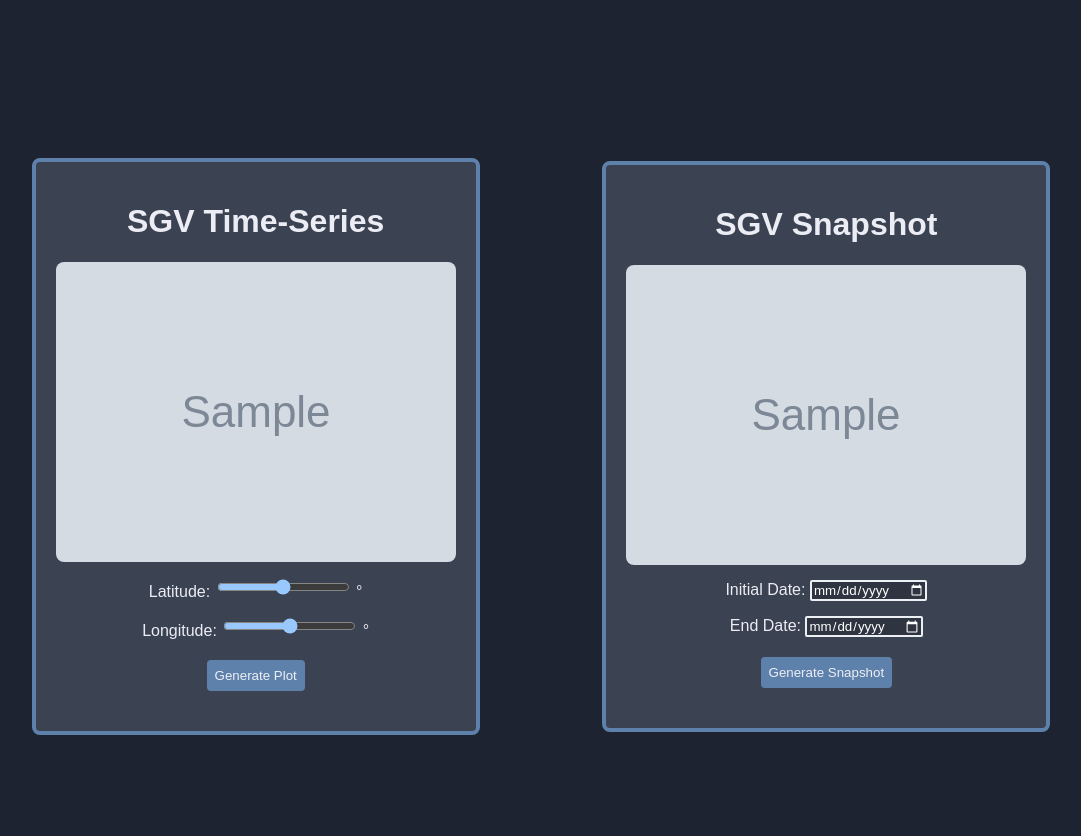
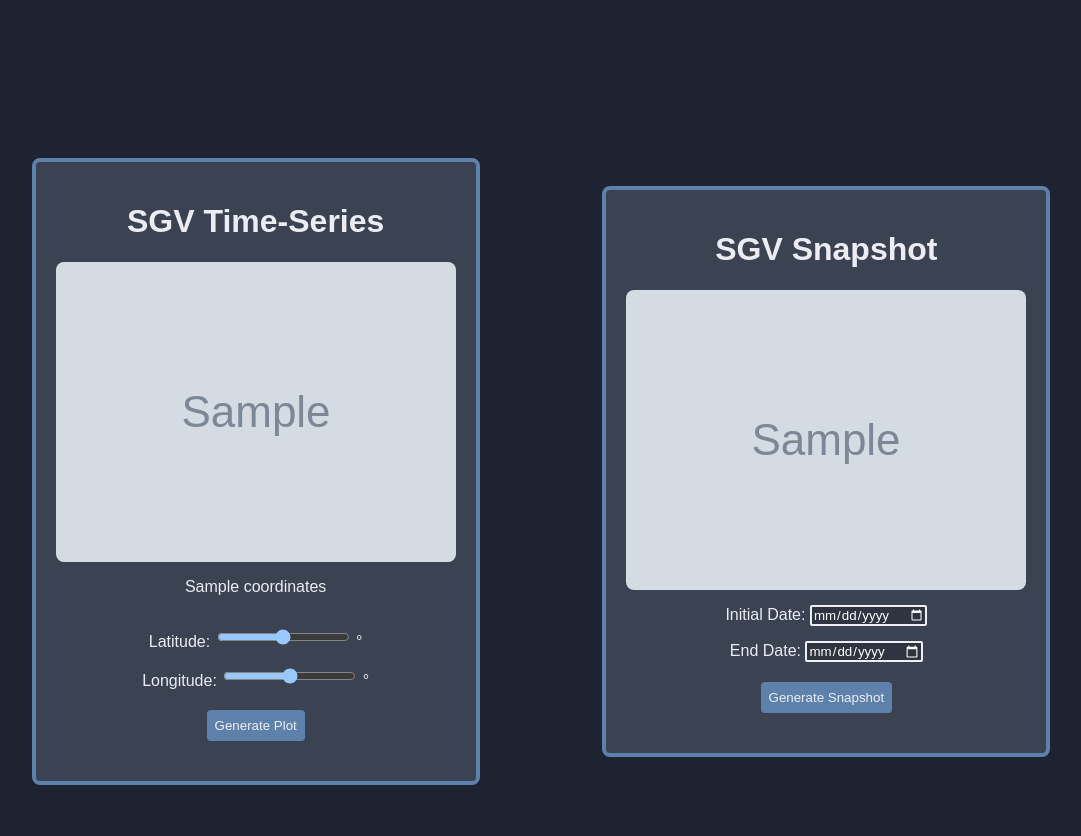
Before and after one commit to rennyhoang/SGV-TimeSeries, a Flask app: template templates/index.html in a window 1280 px wide. Shown: the top 836 px of the page, without its empty margins (99-1180 px from the left). Before the commit the page ends 735 px from the top, so only its background shows below. Run offline with Flask 3, Linux system fonts and the light colour scheme; the template is opened without the code that fills it: most values are stand-ins (such as "Sample title", 1, 10 or a date in 2020); grey boxes marked "Sample" are stand-in pictures.

Commit message:
display coordinates

```diff
--- a/app.py
+++ b/app.py
@@ -11,6 +11,7 @@ disp_file = './data/ifgram_recon_displacement.h5'
 mask_file = './data/mask_low_elevation_high_tempCoh.h5'
 plot_filename = None
 snapshot_filename = None
+coordinates = ""
 
 
 def readtimeseries(filepath):
@@ -57,7 +58,7 @@ def latlon2yx(lat, lon):
 
 @app.route('/', methods=['GET', 'POST'])
 def index():  # put application's code here
-    global plot_filename, snapshot_filename
+    global plot_filename, snapshot_filename, coordinates
 
     if request.method == 'POST':
         if 'latitude' in request.form:
@@ -65,7 +66,7 @@ def index():  # put application's code here
             lat = float(request.form['latitude'])
             lon = float(request.form['longitude'])
             y, x = latlon2yx(lat, lon)
-            # print('Pixel location: ', y, x)
+            coordinates = "Pixel location: " + str(y) + ", " + str(x)
             ts_yx = dset_ts[:, y, x]
             fig, ax = plt.subplots(figsize=(8, 4))
             ax.scatter(dates, ts_yx, c='k', label='Sentinel-1')
@@ -76,7 +77,8 @@ def index():  # put application's code here
 
             return render_template('index.html',
                                    plot_filename=plot_filename,
-                                   snapshot_filename=snapshot_filename)
+                                   snapshot_filename=snapshot_filename,
+                                   coordinates=coordinates)
 
         elif 'date1' in request.form:
             dset_ts, dates = readtimeseries(ts_file)
@@ -93,12 +95,14 @@ def index():  # put application's code here
 
             return render_template('index.html',
                                    plot_filename=plot_filename,
-                                   snapshot_filename=snapshot_filename)
+                                   snapshot_filename=snapshot_filename,
+                                   coordinates=coordinates)
 
     # Render the form
     return render_template('index.html',
                            plot_filename=None,
-                           snapshot_filename=None)
+                           snapshot_filename=None,
+                           coordinates='')
 
 
 if __name__ == '__main__':
--- a/templates/index.html
+++ b/templates/index.html
@@ -12,6 +12,7 @@
             <h1>SGV Time-Series</h1>
             {% if plot_filename %}
                 <img src="{{ plot_filename }}" alt="Plot">
+		<p>{{ coordinates }}</p>
             {% endif %}
             <form method="post">
                 <div class="line">
```
